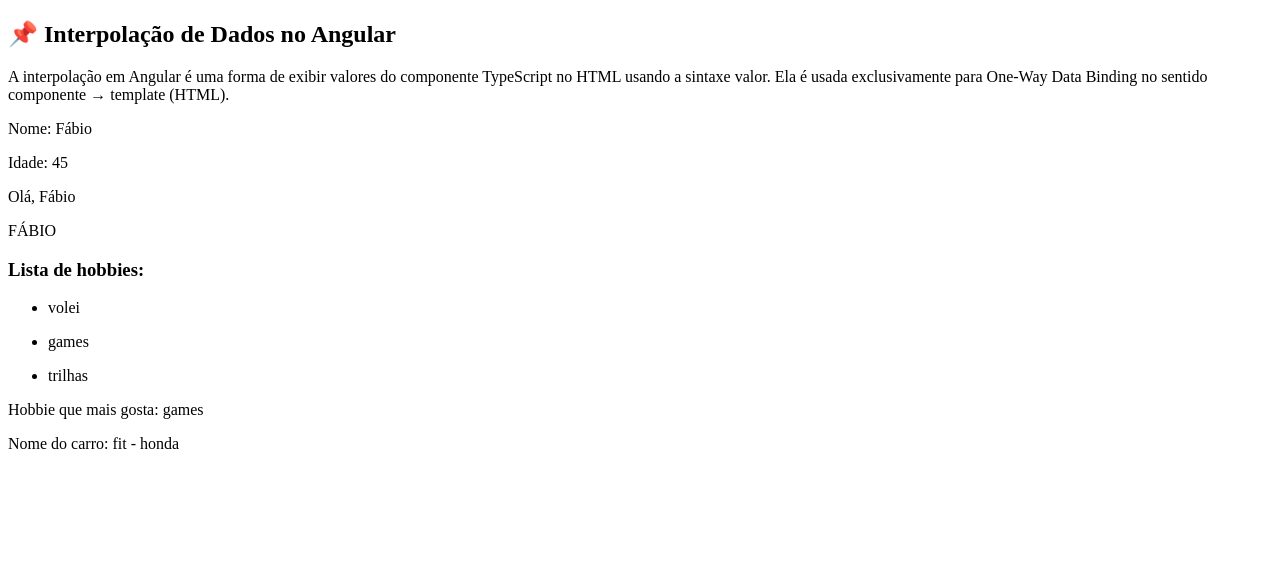
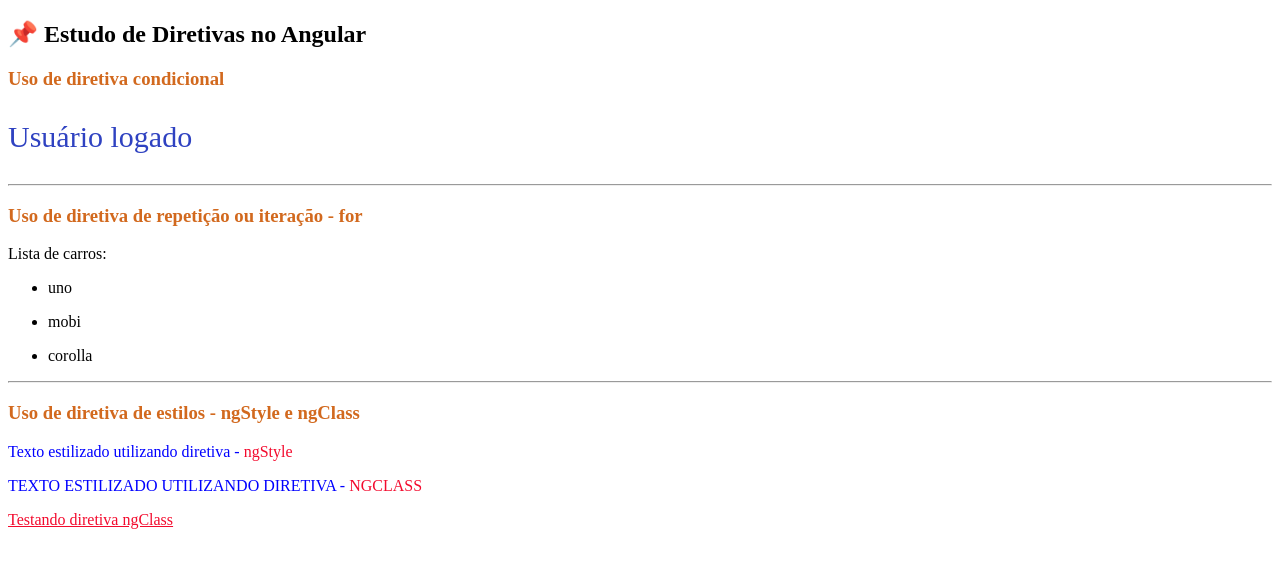
Before and after one commit to otymus27/angular-mateus, an Angular app: page / in a window 1280 px wide. Shown: the top 568 px of the page. Built offline with nearby package versions, Linux system fonts and the light colour scheme.

Commit message:
Utilizando diretivas do angular

```diff
--- a/src/app/app.html
+++ b/src/app/app.html
@@ -1 +1 @@
-<app-primeiro-componente></app-primeiro-componente>
+<app-diretivas></app-diretivas>
--- a/src/app/app.ts
+++ b/src/app/app.ts
@@ -1,10 +1,9 @@
 import { Component } from '@angular/core';
-import { RouterOutlet } from '@angular/router';
-import { PrimeiroComponente } from "./components/primeiro-componente/primeiro-componente";
+import {Diretivas} from './components/diretivas/diretivas';
 
 @Component({
   selector: 'app-root',
-  imports: [RouterOutlet, PrimeiroComponente],
+   imports: [Diretivas],
   templateUrl: './app.html',
   styleUrl: './app.scss'
 })
--- /dev/null
+++ b/src/app/components/diretivas/diretivas.html
@@ -0,0 +1,29 @@
+<h2>📌 Estudo de Diretivas no Angular</h2>
+
+<!--Diretivas condicional if/else-->
+<h3>Uso de diretiva condicional</h3>
+
+@if (logado){
+   <p class="logado">Usuário logado</p>
+} @else {
+   <p class="nao_logado">Usuário não está logado</p>
+}
+
+<hr>
+
+<!--Diretivas repetição / iteração for-->
+<h3>Uso de diretiva de repetição ou iteração - for</h3>
+<p>Lista de carros:</p>
+@for (item of carros; track $index){
+   <ul>
+      <li>{{item}}</li>
+   </ul>
+}
+
+<hr>
+
+<!--Diretivas de estilos ngStyle-->
+<h3>Uso de diretiva de estilos - ngStyle e ngClass</h3>
+<p [ngStyle]="{ color: cor, fonteSize: fonte +'px' }">Texto estilizado utilizando diretiva - <span>ngStyle</span></p>
+<p [ngStyle]="{ color: cor, fonteSize: fonte +'px'}" [ngClass]="'letraMaiuscula'">Texto estilizado utilizando diretiva - <span>ngClass</span></p>
+<p [ngClass]="underline">Testando diretiva ngClass</p>
--- /dev/null
+++ b/src/app/components/diretivas/diretivas.scss
@@ -0,0 +1,26 @@
+.logado{
+   color: #2f42c1;
+   font-size: 30px;
+}
+
+.nao_logado{
+   color: #f30a2d;
+   font-size: 30px;
+}
+
+span{
+   color: #f30a2d;
+}
+
+h3{
+   color: chocolate;
+}
+
+.letraMaiuscula{
+   text-transform: uppercase;
+}
+
+.underline-title{
+   text-decoration: underline;
+   color: #f30a2d;
+}
--- /dev/null
+++ b/src/app/components/diretivas/diretivas.ts
@@ -0,0 +1,22 @@
+import { Component } from '@angular/core';
+import {NgClass, NgStyle} from '@angular/common';
+
+@Component({
+  selector: 'app-diretivas',
+   imports: [
+      NgStyle,
+      NgClass
+   ],
+  templateUrl: './diretivas.html',
+  styleUrl: './diretivas.scss'
+})
+export class Diretivas {
+   logado: boolean=true;
+
+   carros = ['uno', 'mobi', 'corolla'];
+
+   cor = 'blue';
+   fonte=40;
+
+   underline = 'underline-title';
+}
```
Also changed, not shown: 1 other file (tests, documents, lock files or other folders).
